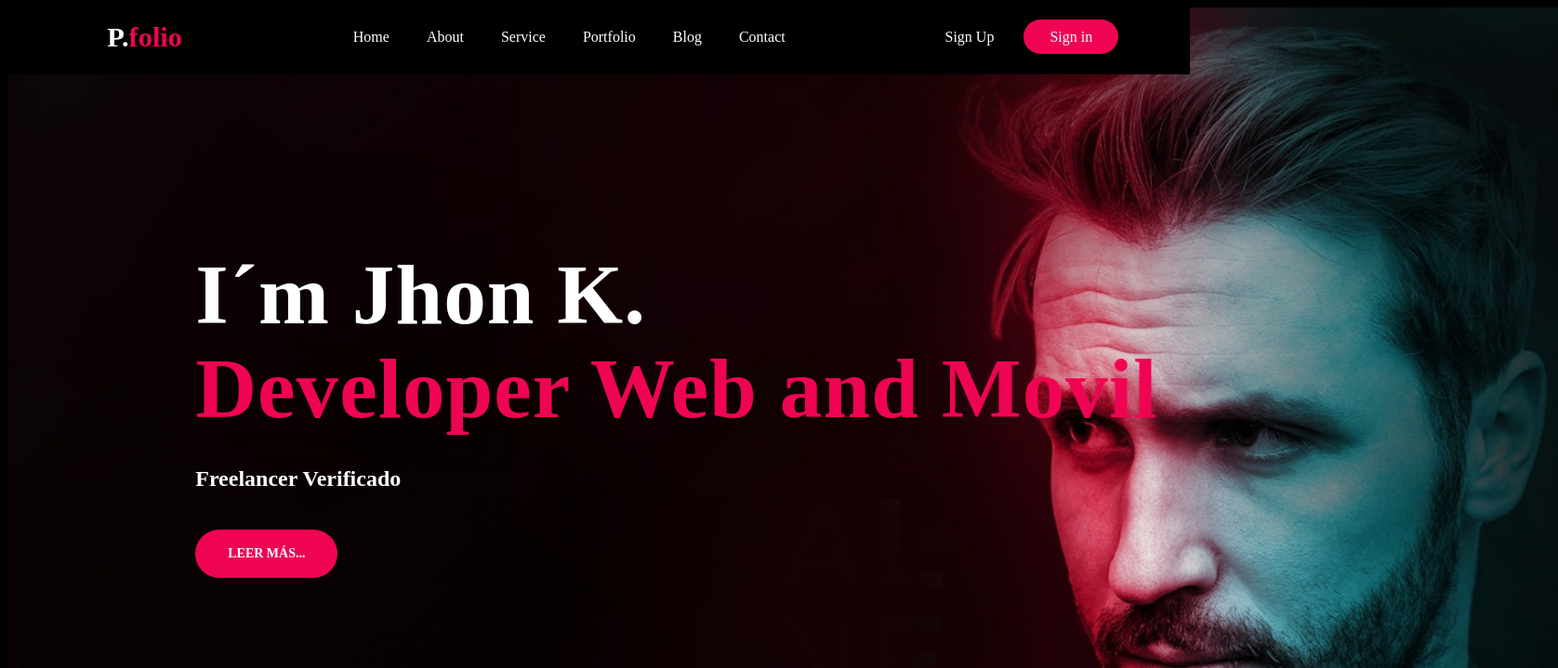
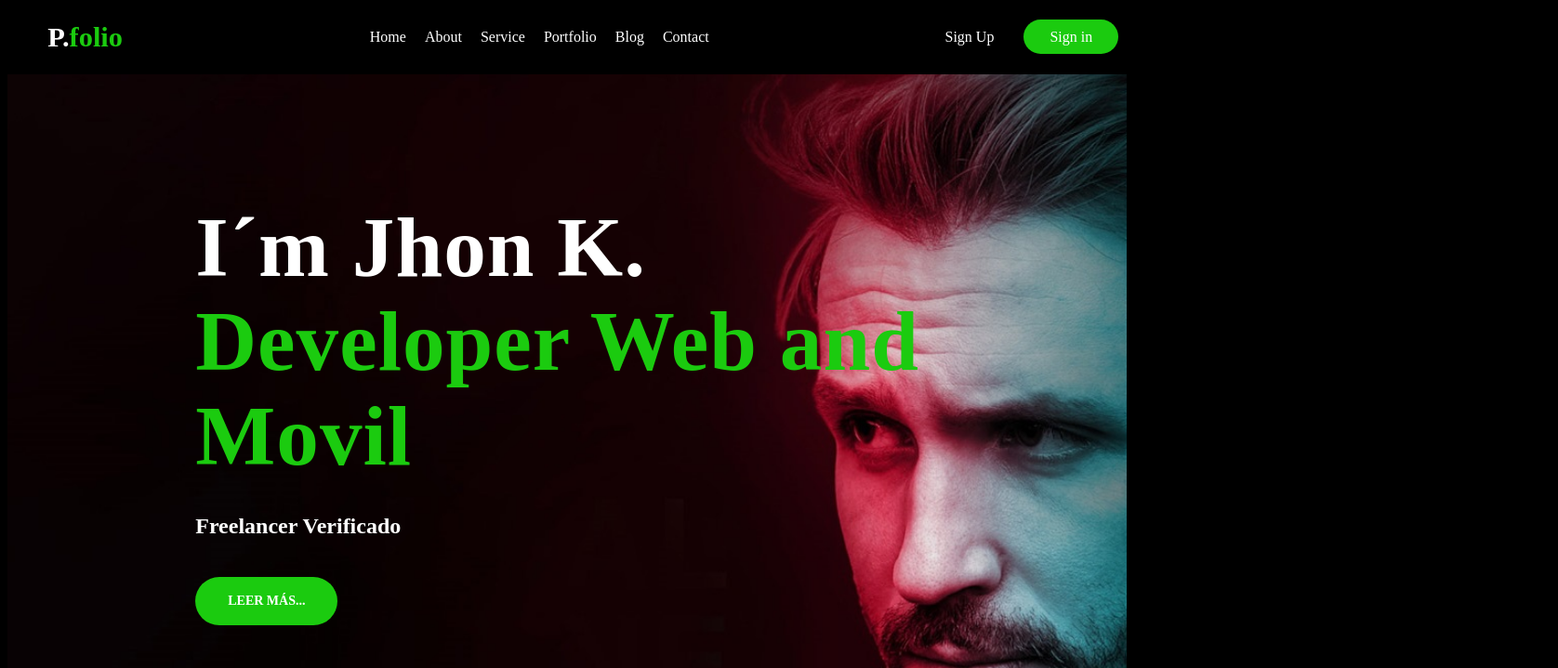
Before and after one commit to jeifkol123/blog, a plain HTML site: page index.html in a window 1280 px wide. Shown: the top 719 px of the page at 93% size, 1676 px wide, since content can reach past the window. Drawn offline with nearby package versions, Linux system fonts and the light colour scheme; a script that the page names is missing.

Commit message:
Update style.css

```diff
--- a/css/style.css
+++ b/css/style.css
@@ -8,7 +8,7 @@ html{
 --secound-bg-color: #f9f9f9;
 --text-color: #fff;
 --secound-color: #161616;
---main-color: #ef0454;
+--main-color: #1bcb0f;
 --other-color: #6a6a6a;
 --big-font: 5.7rem;
 --h2-font: 3.8rem;
@@ -33,7 +33,7 @@ padding: 15px 6%;
 
 }
 .logo{
-    padding-left: 15%;
+    padding-left: 10%;
     font-size: 1.9rem;
     text-decoration: none;
     font-weight: 600;
@@ -53,7 +53,7 @@ span{
     color: var(--text-color);
     font-weight: 500;
     font-size:  1rem;
-    padding: 10px 20px;
+    padding: 10px 10px;
 }.navlist a::after{
     content: '';
     width: 0;
@@ -100,7 +100,7 @@ section{
 }
 .home{
     height: 100vh;
-    width: 100%;
+    width: 100vh;
 
     background: url(../img/background.jpg);
 
```
